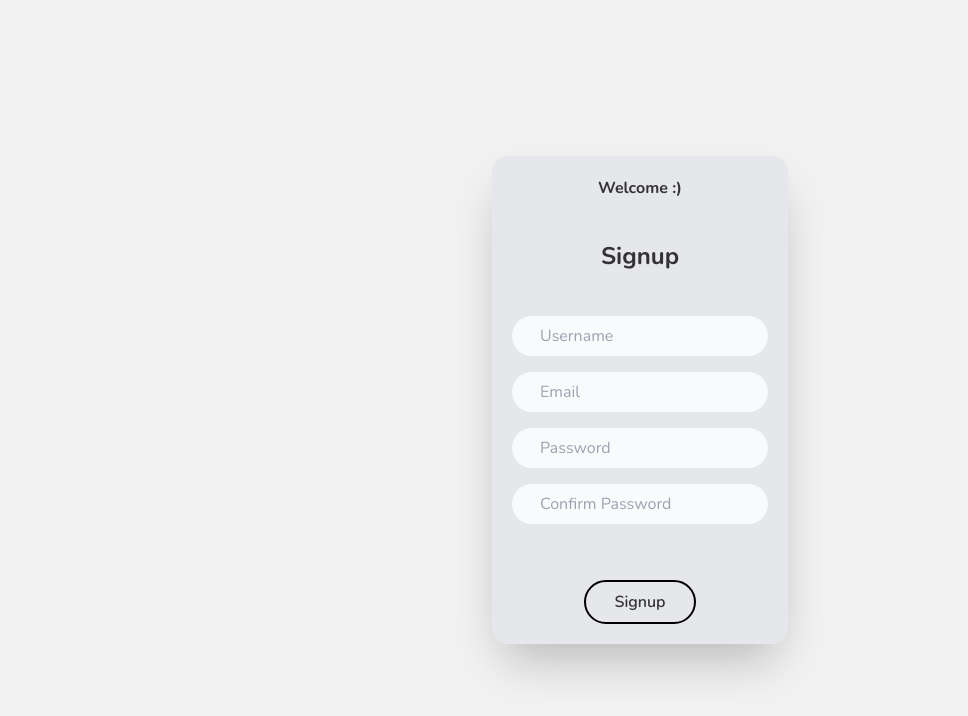
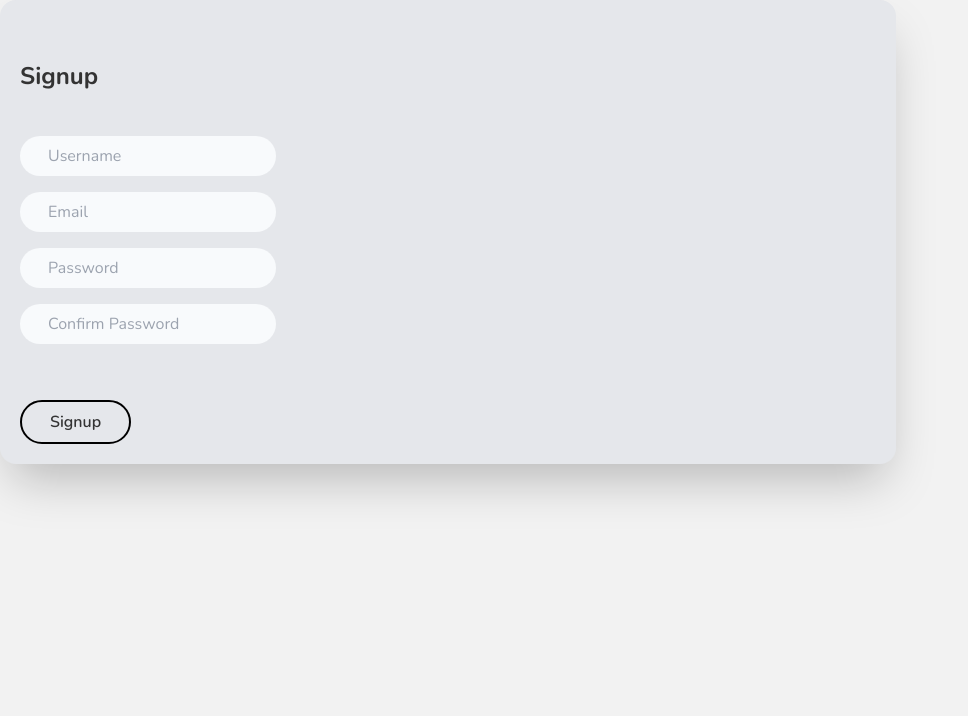
Before and after one commit to VivekPatel3325/Smarticle, a Next.js app: page /Signup in a window 1280 px wide. Shown: the top 716 px of the page, without its empty margins (0-968 px from the left). Built offline with nearby package versions, Linux system fonts and the light colour scheme.

Commit message:
add password matching

```diff
--- a/pages/Signup.js
+++ b/pages/Signup.js
@@ -1,19 +1,20 @@
 import Head from "next/head";
-import Link from "next/link";
-import styles from "../styles/Home.module.css";
+import {useState, useEffect} from "react";
 
 const Signup = () => {
+  const [isMatching, setIsMatching] = useState(false);
+  const [password, setPassword] = useState("");
+  const [confirmPassword, setConfirmPassword] = useState("");
+  useEffect(() => {
+    if (password === confirmPassword) setIsMatching(true);
+    else setIsMatching(false);
+  }, [password, confirmPassword])
   return (
-    <div className={styles.container}>
-      <Head>
-        <title>Signup</title>
-      </Head>
-      <main className={styles.main}>
+    <div>
+      <title>Signup</title>
+      <div>
         <div className="bg-gray-200 rounded-2xl shadow-2xl flex max-w-4xl">
           <div className="p-5">
-            <div>
-              <p className="text-1xl font-bold">Welcome :)</p>
-            </div>
             <div className="py-10">
               <p className="text-2xl font-bold mb-1">Signup</p>
             </div>
@@ -52,6 +53,7 @@ const Signup = () => {
                     minLength="8"
                     pattern="(?=.*\d)(?=.*[a-z])(?=.*[A-Z]).{8,}"
                     required
+                    onChange={(e) => setPassword(e.target.value)}
                   />
                 </div>
               </div>
@@ -61,24 +63,26 @@ const Signup = () => {
                     className="bg-slate-50 outline-none flex-1 ml-5"
                     type="password"
                     name="password"
-                    id="password"
+                    id="confirm-password"
                     placeholder="Confirm Password"
                     minLength="8"
                     required
+                    onChange={(e) => setConfirmPassword(e.target.value)}
                   />
                 </div>
               </div>
             </div>
+
+            {!isMatching && <div>Password strings do not match. enter again.</div>}
+
             <div>
-              <Link href="/Signup">
-                <button className="border-black border-2 rounded-full px-7 py-2 font-semibold hover:bg-black hover:text-white">
-                  Signup
-                </button>
-              </Link>
+              <button className="border-black border-2 rounded-full px-7 py-2 font-semibold hover:bg-black hover:text-white">
+                Signup
+              </button>
             </div>
           </div>
         </div>
-      </main>
+      </div>
     </div>
   );
 };
```
